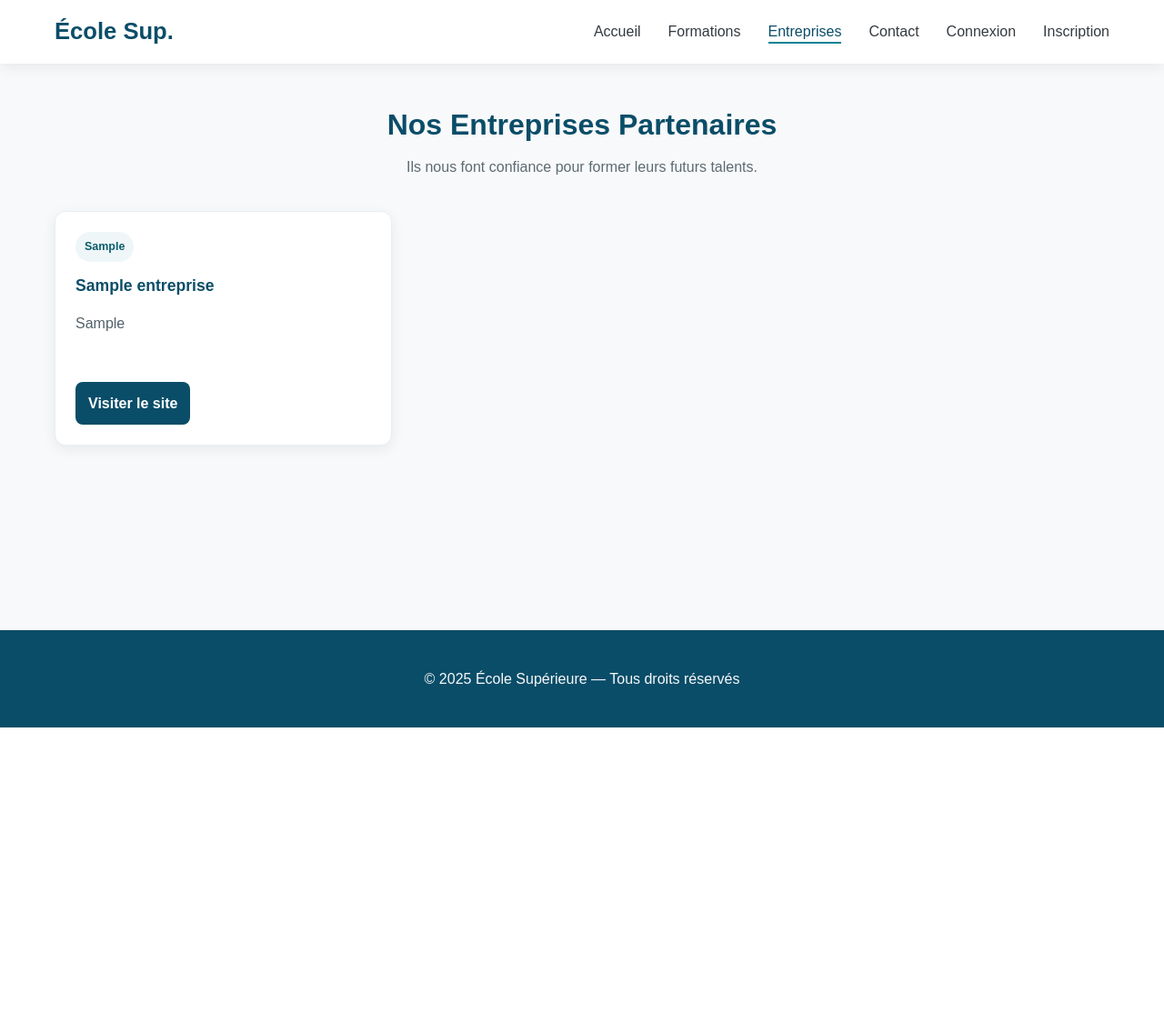
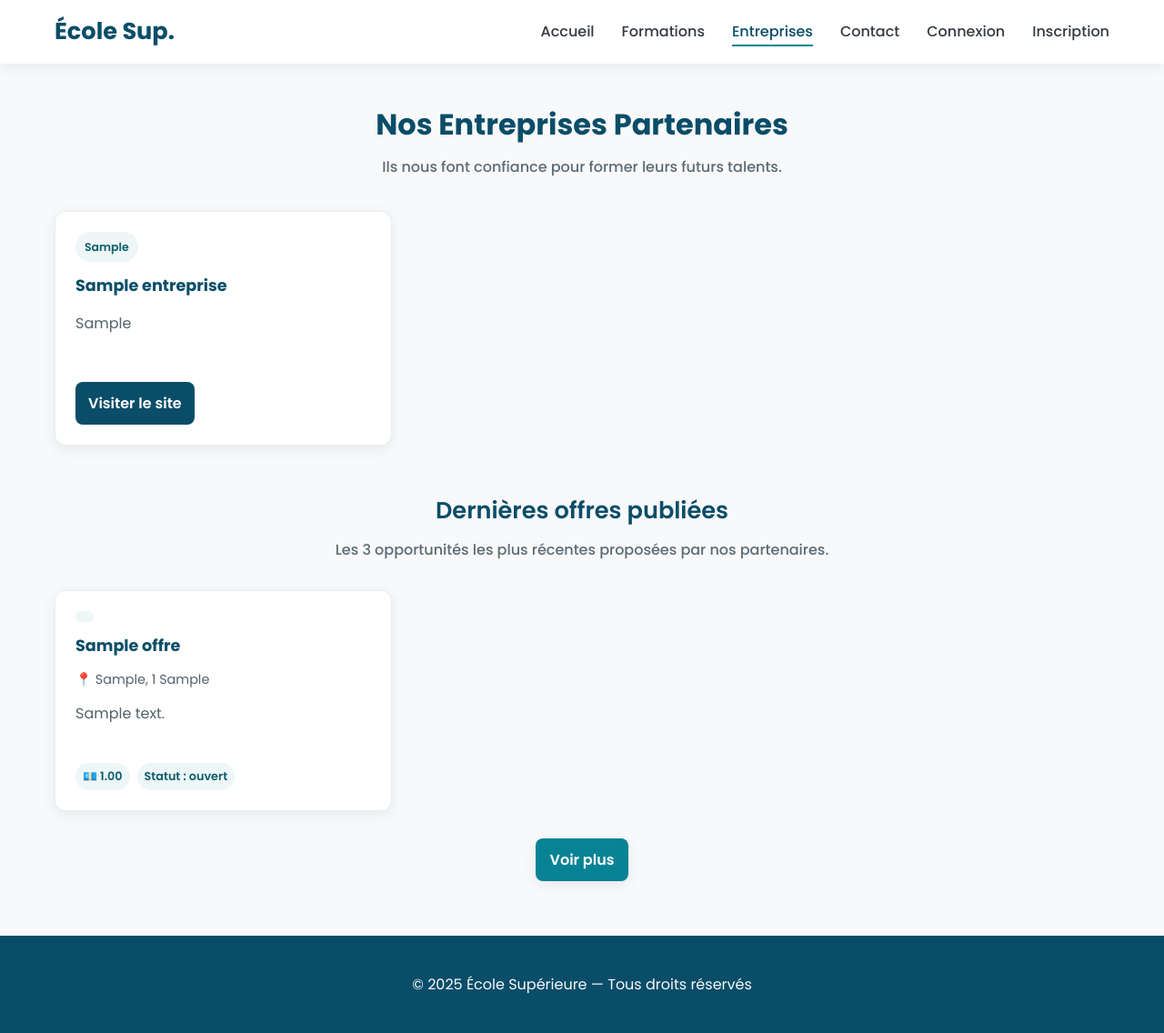
Before and after one commit to Redalak/tp-lprs, a PHP site: page /vue/entreprise.php in a window 1280 px wide. Shown: the whole page at 91% size. Before the commit the page ends 800 px from the top, so only its background shows below. Run offline with PHP 8.4, Linux system fonts and the light colour scheme; tables that the repository leaves empty hold one stand-in row (values such as "Sample post").

Commit message:
Création page entreprise, affichage des entreprises partenaires+ affichage des 3 derniers offres publiées

```diff
--- a/src/repository/OffreRepo.php
+++ b/src/repository/OffreRepo.php
@@ -115,4 +115,34 @@ class OffreRepo
 
         return $offre;
     }
+    public function getDernieresOffres(int $limit = 3) {
+        $bdd = new \bdd\Bdd();
+        $database = $bdd->getBdd();
+
+        // On prend les dernières offres créées
+        $stmt = $database->prepare('
+        SELECT *
+        FROM offre
+        ORDER BY date_creation DESC
+        LIMIT :limite
+    ');
+
+        // LIMIT doit être bindé en entier sinon MySQL râle
+        $stmt->bindValue(':limite', $limit, \PDO::PARAM_INT);
+        $stmt->execute();
+
+        $rows = $stmt->fetchAll(\PDO::FETCH_ASSOC);
+
+        $offres = [];
+
+        foreach ($rows as $row) {
+            // On crée l'objet offre à partir de la ligne BDD
+            // Ton modèle `offre` sait hydrater avec les clés de la BDD
+            $o = new \modele\offre($row);
+            $offres[] = $o;
+        }
+
+        return $offres;
+    }
+
 }
--- a/vue/entreprise.php
+++ b/vue/entreprise.php
@@ -1,5 +1,6 @@
 <?php
 session_start();
+
 // Inclure les fichiers nécessaires
 require_once __DIR__ . "/../src/bdd/Bdd.php";
 require_once __DIR__ . "/../src/repository/EntrepriseRepo.php";
@@ -7,8 +8,13 @@ require_once __DIR__ . "/../src/repository/UserRepo.php";
 require_once __DIR__ . "/../src/modele/Entreprise.php";
 require_once __DIR__ . "/../src/modele/User.php";
 
+// On inclut aussi les offres
+require_once __DIR__ . "/../src/repository/OffreRepo.php";
+require_once __DIR__ . "/../src/modele/offre.php";
+
 use repository\EntrepriseRepo;
 use repository\UserRepo;
+use repository\OffreRepo;
 
 // Déconnexion (copié de votre index.php)
 if (!empty($_GET['deco']) && $_GET['deco'] === 'true') {
@@ -27,6 +33,10 @@ if (!empty($_SESSION['connexion']) && $_SESSION['connexion'] === true && !empty(
 // Récupérer la liste des entreprises
 $entrepriseRepo = new EntrepriseRepo();
 $entreprises = $entrepriseRepo->listeEntreprise();
+
+// Récupérer les 3 dernières offres publiées
+$offreRepo = new OffreRepo();
+$dernieresOffres = $offreRepo->getDernieresOffres(3);
 ?>
 
 <!DOCTYPE html>
@@ -38,7 +48,7 @@ $entreprises = $entrepriseRepo->listeEntreprise();
 
     <link rel="preconnect" href="https://fonts.googleapis.com">
     <link rel="preconnect" href="https://fonts.gstatic.com" crossorigin>
-    <link href="https://fonts.googleapis.com/css2?family:Poppins:wght@400;500;600;700&display=swap" rel="stylesheet">
+    <link href="https://fonts.googleapis.com/css2?family=Poppins:wght@400;500;600;700&display=swap" rel="stylesheet">
 
     <style>
         :root{
@@ -170,11 +180,73 @@ $entreprises = $entrepriseRepo->listeEntreprise();
         }
         .btn:hover{ background:#06364b; transform:translateY(-1px); opacity:.95; }
 
+        /* Section jobs */
+        .jobs-section {
+            padding:50px 0 60px;
+        }
+
+        .jobs-headline {
+            text-align:center;
+            color:var(--primary-color);
+            font-size:1.6rem;
+            font-weight:600;
+            margin:0 0 8px;
+        }
+
+        .jobs-sub {
+            text-align:center;
+            color:#5c6b74;
+            font-weight:500;
+            margin:0 0 30px;
+        }
+
+        .job-card .row-line{
+            font-size:.9rem;
+            color:#53626a;
+            line-height:1.5;
+        }
+
+        .job-meta{
+            display:flex;
+            flex-wrap:wrap;
+            gap:8px;
+            font-size:.8rem;
+            color:#53626a;
+        }
+        .chip{
+            background:var(--chip);
+            border-radius:999px;
+            padding:4px 8px;
+            font-weight:600;
+            color:#0b5d6b;
+        }
+
+        /* wrapper bouton "Voir plus" */
+        .more-wrapper{
+            text-align:center;
+            margin-top:30px;
+        }
+        .btn-more{
+            display:inline-block;
+            background:var(--secondary-color);
+            color:#fff;
+            text-decoration:none;
+            padding:10px 16px;
+            border-radius:8px;
+            font-weight:600;
+            box-shadow:var(--shadow);
+            transition:transform .12s ease, opacity .2s ease, background .2s ease;
+        }
+        .btn-more:hover{
+            background:var(--primary-color);
+            transform:translateY(-1px);
+            opacity:.95;
+        }
+
         /* Footer */
         footer{
             background:var(--primary-color);color:var(--light-text-color);
             text-align:center;padding:40px 20px;
-            /* margin-top:70px; (Le flexbox gère l'espacement) */
         }
 
         /* Styles pour le dropdown profil */
@@ -236,6 +308,8 @@ $entreprises = $entrepriseRepo->listeEntreprise();
 </header>
 
 <main>
+
+    <!-- Section entreprises partenaires -->
     <div class="container page-head">
         <h1>Nos Entreprises Partenaires</h1>
         <div class="sub">Ils nous font confiance pour former leurs futurs talents.</div>
@@ -243,7 +317,6 @@ $entreprises = $entrepriseRepo->listeEntreprise();
 
     <div class="container">
         <div class="grid">
-
             <?php foreach($entreprises as $entreprise): ?>
                 <article class="card">
                     <span class="badge"><?= htmlspecialchars($entreprise->getMotifPartenariat()) ?></span>
@@ -266,10 +339,73 @@ $entreprises = $entrepriseRepo->listeEntreprise();
             <?php if (empty($entreprises)): ?>
                 <p>Aucune entreprise partenaire à afficher pour le moment.</p>
             <?php endif; ?>
+        </div>
+    </div>
+
+    <!-- Section dernières offres -->
+    <section class="jobs-section">
+        <div class="container">
+            <h2 class="jobs-headline">Dernières offres publiées</h2>
+            <p class="jobs-sub">Les 3 opportunités les plus récentes proposées par nos partenaires.</p>
+
+            <div class="grid">
+                <?php foreach ($dernieresOffres as $offre): ?>
+                    <article class="card job-card">
+                        <!-- type_offre en badge -->
+                        <span class="badge">
+                            <?= htmlspecialchars($offre->getTypeOffre()) ?>
+                        </span>
+
+                        <!-- titre -->
+                        <h3><?= htmlspecialchars($offre->getTitre()) ?></h3>
+
+                        <!-- lieu -->
+                        <div class="row-line">
+                            📍
+                            <?= htmlspecialchars($offre->getRue()) ?>,
+                            <?= htmlspecialchars($offre->getCp()) ?> <?= htmlspecialchars($offre->getVille()) ?>
+                        </div>
+
+                        <!-- description courte -->
+                        <p>
+                            <?= nl2br(htmlspecialchars($offre->getDescription())) ?>
+                        </p>
+
+                        <!-- meta salaire + état + date -->
+                        <div class="job-meta">
+                            <?php if ($offre->getSalaire() !== null && $offre->getSalaire() !== ''): ?>
+                                <span class="chip">💶 <?= htmlspecialchars($offre->getSalaire()) ?></span>
+                            <?php endif; ?>
+
+                            <?php if ($offre->getEtat() !== ''): ?>
+                                <span class="chip">Statut : <?= htmlspecialchars($offre->getEtat()) ?></span>
+                            <?php endif; ?>
+
+                            <?php if ($offre->getDateCreation() !== null && $offre->getDateCreation() !== ''): ?>
+                                <span class="chip">
+                                    Publié le :
+                                    <?= htmlspecialchars($offre->getDateCreation()) ?>
+                                </span>
+                            <?php endif; ?>
+                        </div>
+                    </article>
+                <?php endforeach; ?>
+
+                <?php if (empty($dernieresOffres)): ?>
+                    <p>Aucune offre de poste pour le moment.</p>
+                <?php endif; ?>
+            </div>
+
+            <!-- bouton Voir plus -->
+            <div class="more-wrapper">
+                <a class="btn-more" href="offres.php">Voir plus</a>
+            </div>
 
         </div>
-    </div>
+    </section>
+
 </main>
+
 <footer>
     &copy; 2025 École Supérieure — Tous droits réservés
 </footer>
```
